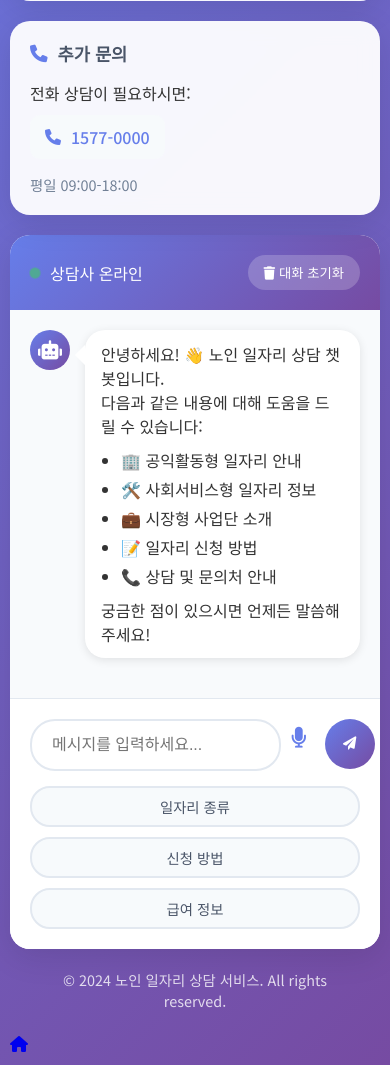
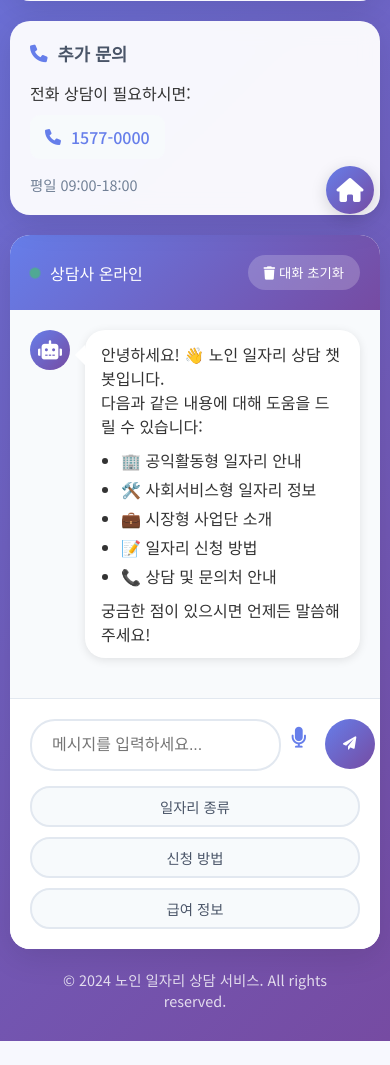
Before and after one commit to younghee7405/senior_chatbot, a Flask app: page / in a window 390 px wide. Shown: the part 614-1679 px from the top of the page. After the commit the page ends 1655 px from the top, so only its background shows below. Run offline with Flask 3, Linux system fonts and the light colour scheme.

Commit message:
홈 버튼 스타일 및 고정 위치 CSS 추가

```diff
--- a/static/css/style.css
+++ b/static/css/style.css
@@ -418,6 +418,40 @@ body {
     color: #764ba2;
 }
 
+/* 오른쪽 하단 고정 홈 버튼 */
+.home-fab {
+    position: fixed;
+    right: 32px;
+    bottom: 32px;
+    width: 56px;
+    height: 56px;
+    background: linear-gradient(135deg, #667eea, #764ba2);
+    color: #fff;
+    border-radius: 50%;
+    box-shadow: 0 4px 16px rgba(0,0,0,0.15);
+    display: flex;
+    align-items: center;
+    justify-content: center;
+    font-size: 2rem;
+    z-index: 1000;
+    transition: background 0.2s, transform 0.2s;
+    text-decoration: none;
+}
+.home-fab:hover {
+    background: linear-gradient(135deg, #764ba2, #667eea);
+    transform: scale(1.08);
+    color: #fff;
+}
+@media (max-width: 768px) {
+    .home-fab {
+        right: 16px;
+        bottom: 16px;
+        width: 48px;
+        height: 48px;
+        font-size: 1.5rem;
+    }
+}
+
 /* Responsive Design */
 @media (max-width: 768px) {
     .main-content {
```
